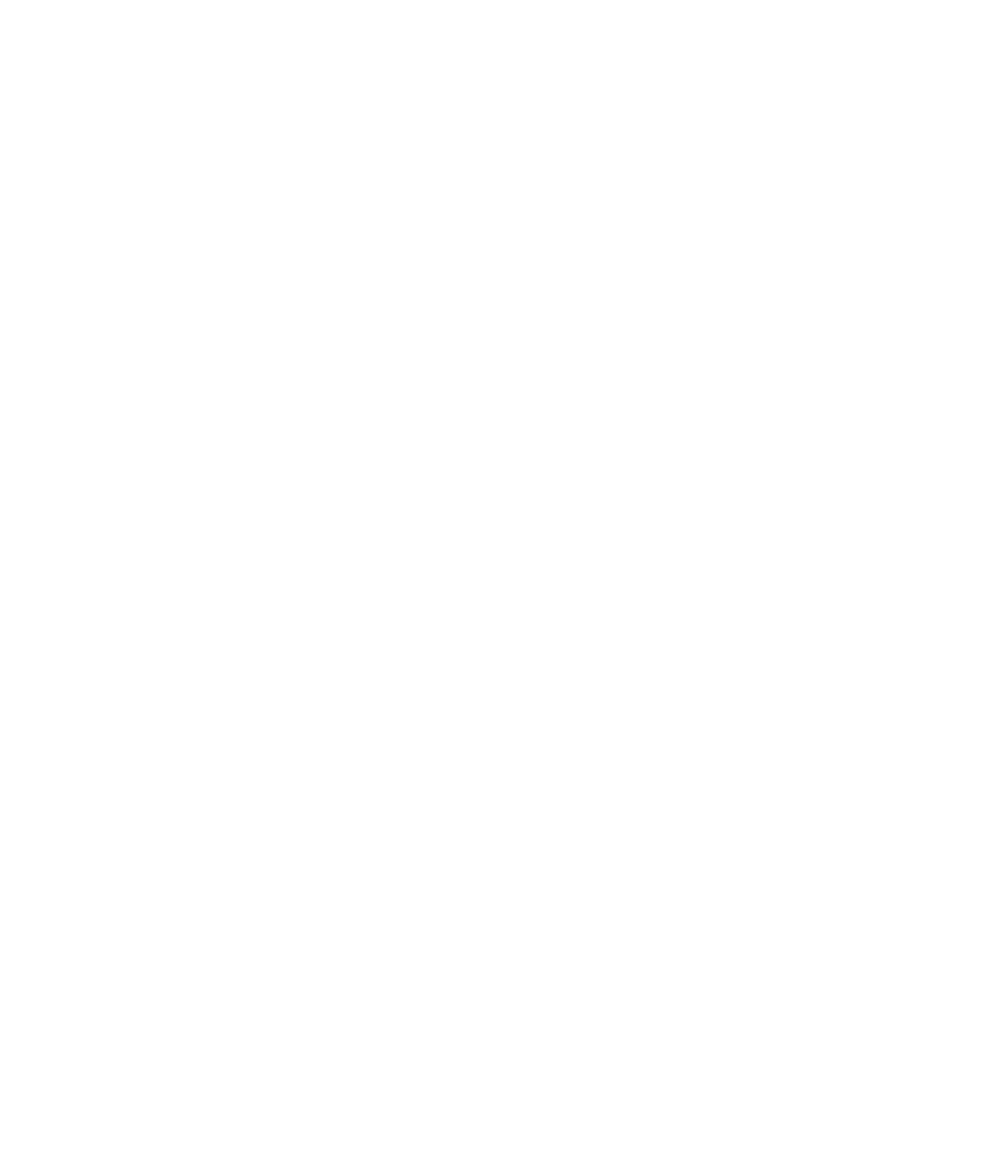
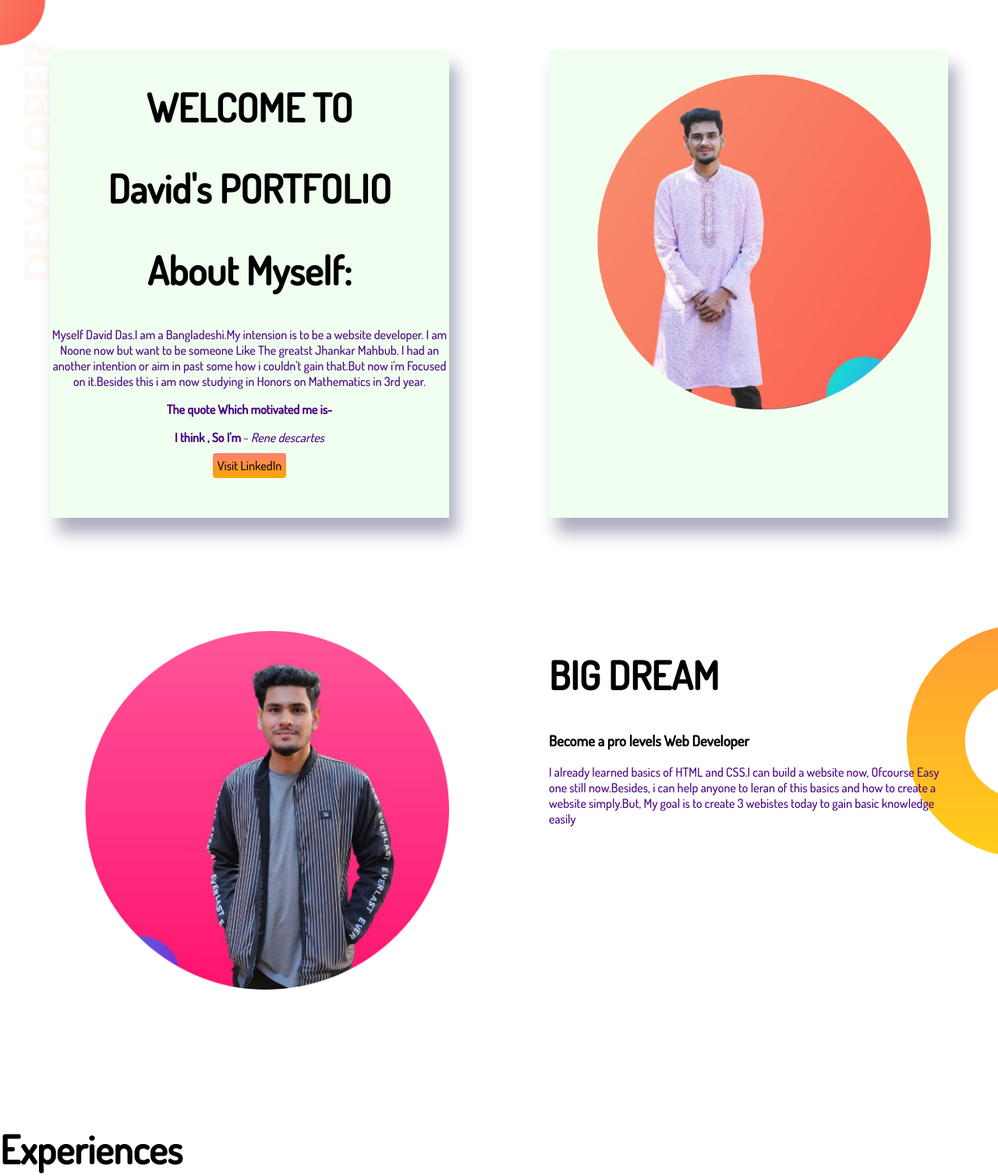
Before and after one commit to DavidDas22/portfolio-practice, a plain HTML site: page index.html in a window 1280 px wide. Shown: the top 1508 px of the page at 78% size. Before the commit the page ends 800 px from the top, so only its background shows below. Drawn offline with Linux system fonts and the light colour scheme.

Commit message:
Final Submit

```diff
--- a/index.html
+++ b/index.html
@@ -3,9 +3,50 @@
 <head>
     <meta charset="UTF-8">
     <meta name="viewport" content="width=device-width, initial-scale=1.0">
+    <link rel="preconnect" href="https://fonts.gstatic.com">
+    <link href="https://fonts.googleapis.com/css2?family=Dosis:wght@500&display=swap" rel="stylesheet">
+    <link rel="stylesheet" href="style.css">
     <title>David's Portfolio</title>
 </head>
 <body>
+    <section class="upper-area">
+        <div class="half-width">
+    <h1>WELCOME TO</h1>
+    <h1>David's PORTFOLIO</h1>
+    <h2>About Myself:</h2>
+    <p>Myself David Das.I am a Bangladeshi.My intension is to be a website developer. I am Noone now but want to be someone Like The greatst Jhankar Mahbub. I had an another intention or aim in past some how i couldn't gain that.But now i'm Focused on it.Besides this i am now studying in Honors on Mathematics in 3rd year.</p>
+    <p><b>The quote Which motivated me is-</b></p>
+    <p><b>I think , So I'm </b>~<i> Rene descartes</i></p>
+    <a class="link-button" target="_blank" href="http://linkedin.com/in/david-das-80783417a">Visit LinkedIn</a>
+        </div>
+        <div class="half-width">
+            <img src="images/david1.png" alt="">
+        </div>
+    </section>
+    <section class="middle-area">
+        <div class="second-width">
+           <img src="images/david2.png" alt="">
+        </div>
+        <div class="second-width">
+            <h2>BIG DREAM</h2>
+            <h3>Become a pro levels Web Developer</h3>
+            <p>I already learned basics of HTML and CSS.I can build a website now, Ofcourse Easy one still now.Besides, i can help anyone to leran of this basics and how to create a website simply.But, My goal is to create 3 webistes today to gain basic knowledge easily</p>
+        </div>
+        </section>
+        <section>
+            <h2>Experiences</h2>
+            <div class="half-width">
+                <h2>Full Stack Web Dev</h2>
+                <h3><span class="single-experience">2021 - Future | Pro Level Web Developer</span></h3>
+                <p>I am master of HTMK,CSS and Javascript.I know everything needed to make a website function,efficient.I didn't stop with the web.I want beyond with most popular Javascript framework called Vue JS.I even know the deployment,server and security.I will give you 100% web solution</p>
+
+            </div>
+            <div class="half-width">
+                <h2>NooB Web Developer</h2>
+                <h3><span class="single-experience">2020-2021 | Programming Hero Learner</span></h3>
+                <p>They didn't offer me a job.But i made myself as a remove web developer.I made their website and showed it to them.They Liked it.And Uploaded the content.It was fun working at programming hero.</p>
+            </div>
+        </section>
 
 </body>
 </html>
--- /dev/null
+++ b/style.css
@@ -0,0 +1,63 @@
+body{
+    margin: 0;
+    font-family: 'Dosis', sans-serif;
+}
+h1{
+    font-size: 50px;
+}
+h2{
+    font-size: 50px;
+}
+
+
+.half-width{
+    box-shadow: 10px 20px 20px rgb(174, 174, 192);
+    height: 100%;
+    width: 40%;
+    float: left;
+    margin: 5%;
+    float: left;
+    text-align: center;
+    background-color:honeydew;
+    padding-bottom: 100px;
+}
+.half-width img{
+    width: 100%;
+}
+.upper-area{
+    height: 500px;
+    background-image: url("images/top-banner.png");
+    background-repeat: no-repeat;
+}
+.link-button{
+    text-decoration: none;
+    background-image: linear-gradient(salmon
+    ,orange);
+    padding: 6px;
+    color: rgb(19, 6, 16);
+    border-radius: 4px;
+}
+
+.second-width{
+    height: 100%;
+    width: 40%;
+    float: left;
+    margin: 5%;
+    float: left;
+}
+.second-width img{
+    width:100%;
+}
+p{
+    color: indigo;
+}
+.middle-area{
+    height: 500px;
+    background-image: url("images/dream-bg.png");
+    background-repeat: no-repeat;
+    background-position: right;
+    padding-bottom: 400px;
+}
+.single-experience{
+    color: khaki;
+}
```
